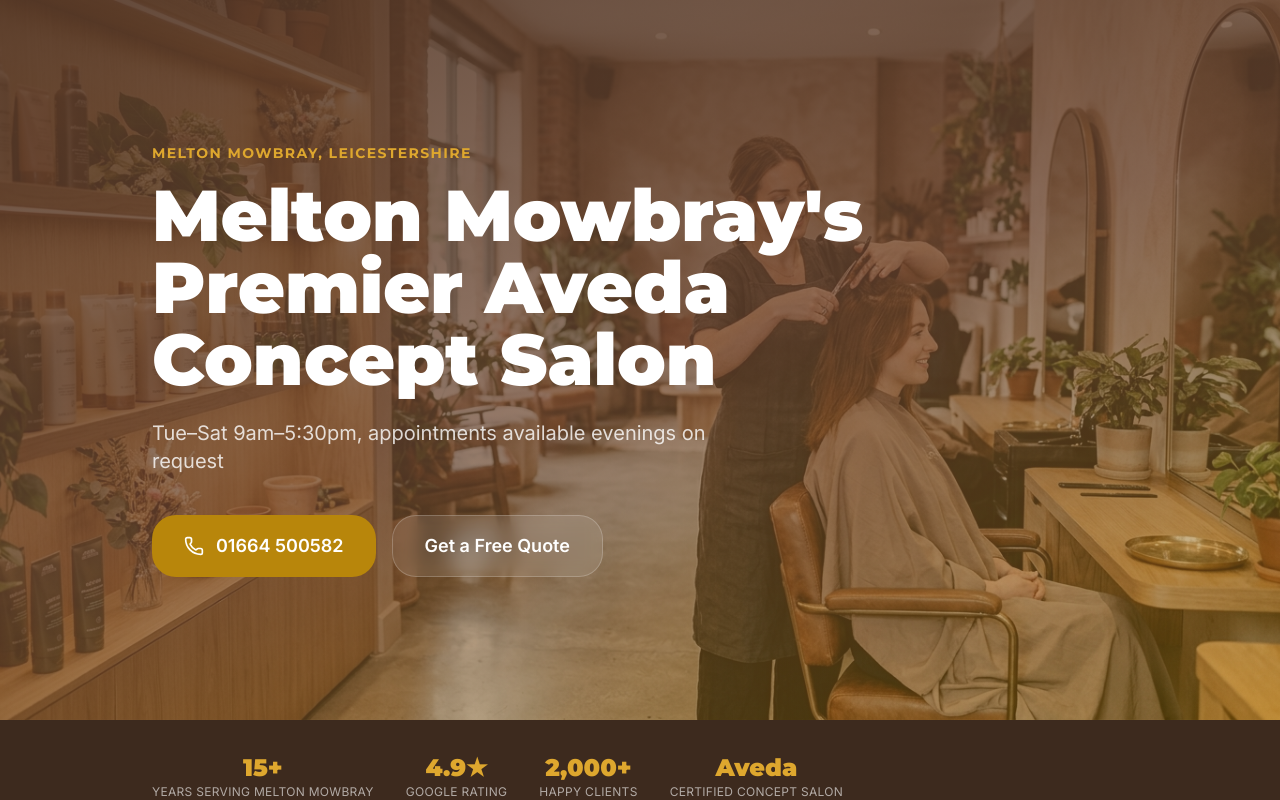
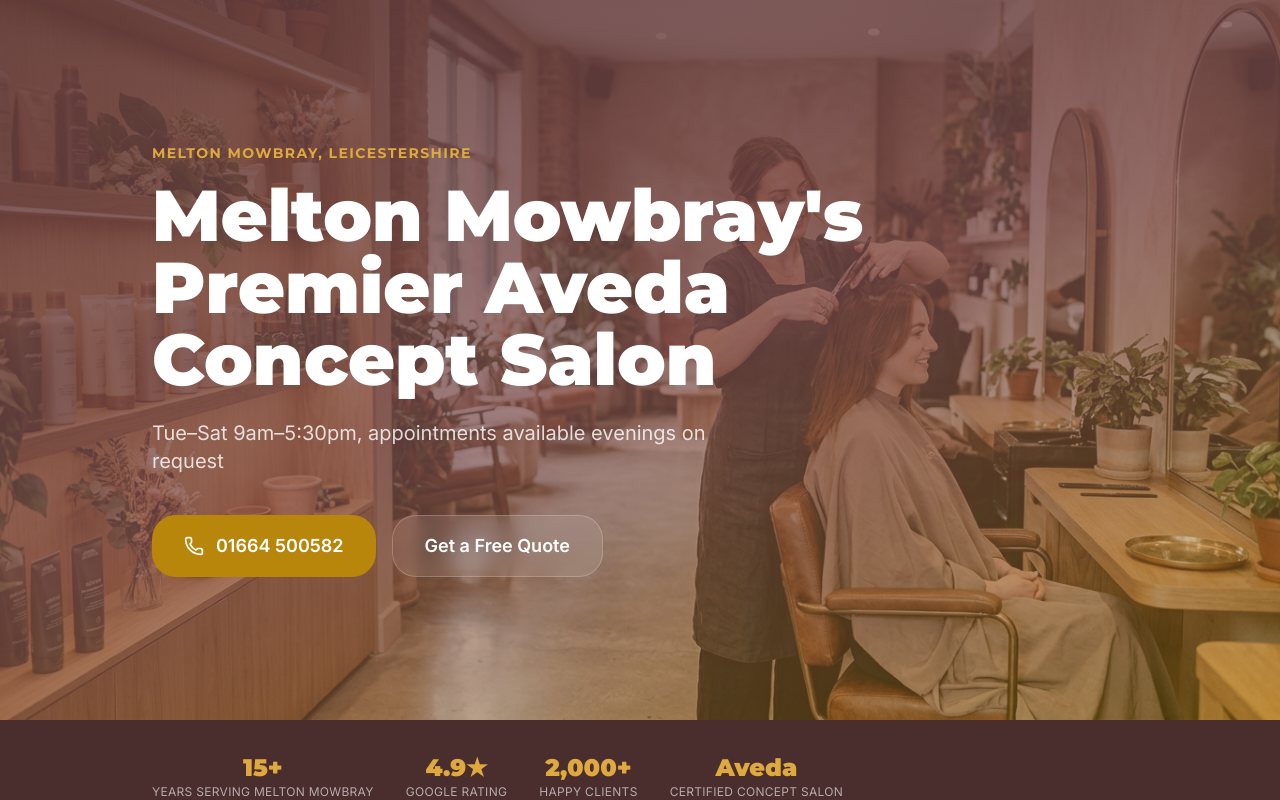
Before and after one commit to VeltroSystemsUK/biztemplate-wellness, a Next.js app: page / in a window 1280 px wide. Shown: the top 800 px of the page. Built offline with nearby package versions, Linux system fonts and the light colour scheme; no server answers.

Commit message:
chore: customise demo for Just Another Salon!!! LTD

```diff
--- a/app/globals.css
+++ b/app/globals.css
@@ -4,29 +4,29 @@
   --font-display: var(--font-display-loaded), Georgia, serif;
   --font-sans: var(--font-sans-loaded), system-ui, sans-serif;
 
-  --color-primary-50: #f7f3f0;
-  --color-primary-100: #ede4dd;
-  --color-primary-200: #dcc9bb;
-  --color-primary-300: #c8a993;
-  --color-primary-400: #b58b6e;
-  --color-primary-500: #a0714f;
-  --color-primary-600: #875c3e;
-  --color-primary-700: #6d4832;
-  --color-primary-800: #543828;
-  --color-primary-900: #3d2a1e;
-  --color-primary-950: #271a12;
+  --color-primary-50: #f9f4f4;
+  --color-primary-100: #f0e6e6;
+  --color-primary-200: #e2cfcf;
+  --color-primary-300: #cface;
+  --color-primary-400: #c49898;
+  --color-primary-500: #b07d7d;
+  --color-primary-600: #976464;
+  --color-primary-700: #7d4e4e;
+  --color-primary-800: #623c3c;
+  --color-primary-900: #4a2d2d;
+  --color-primary-950: #2e1a1a;
 
-  --color-accent-50: #fdf8ee;
-  --color-accent-100: #f9eecc;
-  --color-accent-200: #f2da96;
-  --color-accent-300: #e9c15a;
-  --color-accent-400: #dea72e;
+  --color-accent-50: #fdf8ec;
+  --color-accent-100: #f9eece;
+  --color-accent-200: #f2dba0;
+  --color-accent-300: #e9c36a;
+  --color-accent-400: #dea93e;
   --color-accent-500: #b8860b;
-  --color-accent-600: #9a6e09;
-  --color-accent-700: #7b560a;
-  --color-accent-800: #5e420c;
-  --color-accent-900: #42300b;
-  --color-accent-950: #261c06;
+  --color-accent-600: #9a6e08;
+  --color-accent-700: #7c5706;
+  --color-accent-800: #5e4105;
+  --color-accent-900: #422e03;
+  --color-accent-950: #261a01;
 
   --color-cream: #fafaf8;
   --color-cream-dark: #f0ede6;
@@ -50,8 +50,8 @@ body {
 .gradient-hero {
   background: linear-gradient(
     160deg,
-    rgba(84, 56, 40, 0.92) 0%,
-    rgba(109, 72, 50, 0.74) 50%,
+    rgba(98, 60, 60, 0.92) 0%,
+    rgba(125, 78, 78, 0.74) 50%,
     rgba(184, 134, 11, 0.38) 100%
   );
 }
@@ -60,8 +60,8 @@ body {
 }
 .card-hover:hover {
   transform: translateY(-3px);
-  box-shadow: 0 12px 40px -8px rgba(109, 72, 50, 0.18);
+  box-shadow: 0 12px 40px -8px rgba(125, 78, 78, 0.18);
 }
-:focus-visible { outline: 2px solid #6d4832; outline-offset: 2px; }
+:focus-visible { outline: 2px solid #7d4e4e; outline-offset: 2px; }
 .section-pad { padding-top: 5rem; padding-bottom: 5rem; }
 @media (max-width: 768px) { .section-pad { padding-top: 3rem; padding-bottom: 3rem; } }
```
